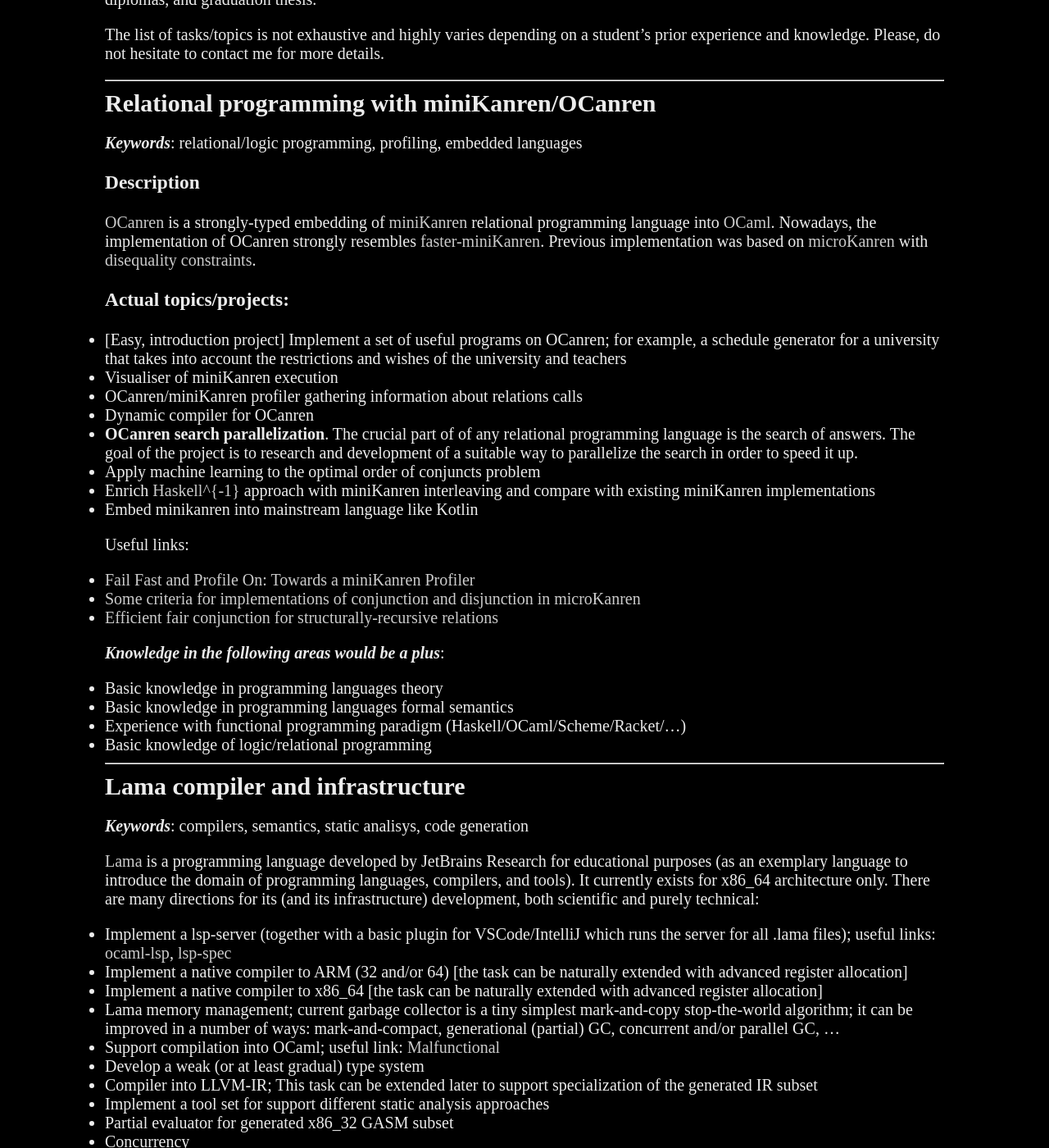
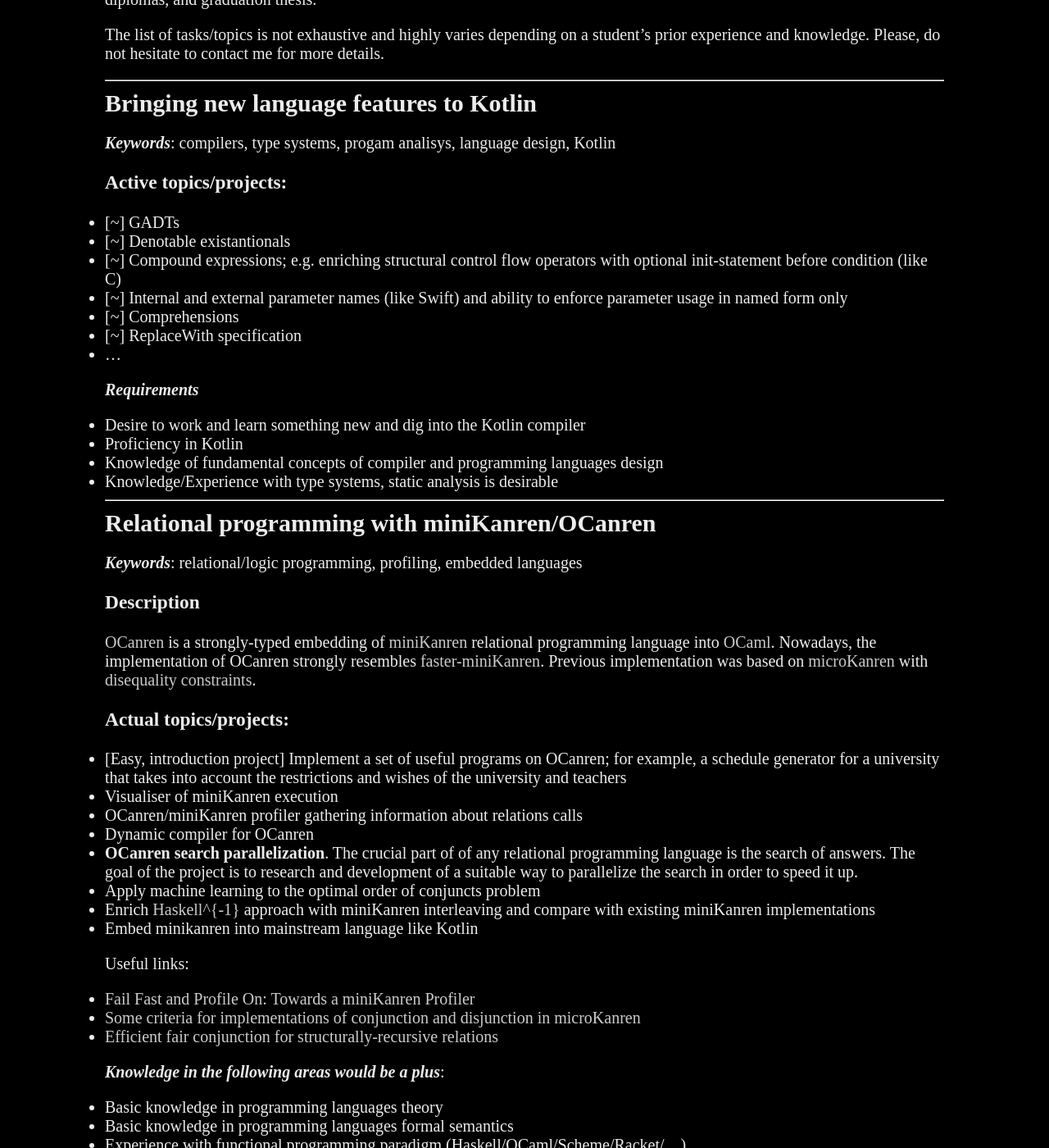
Before and after one commit to danyaberezun/danyaberezun.github.io, a Jekyll site: the page built from projects/index.md, in a window 1280 px wide and 1400 px high, scrolled down 422 px. Shown: the whole window at 82% size. Built offline with Jekyll 4.4.1, drawn with Linux system fonts in a browser that asks for light colours; some web fonts are replaced; some of the changed text lies outside the part shown.

Commit message:
small upd projects state

```diff
--- a/projects/index.md
+++ b/projects/index.md
@@ -6,6 +6,25 @@ This page contains a (non-exhaustive) list of topics (and research areas) for st
 
 The list of tasks/topics is not exhaustive and highly varies depending on a student's prior experience and knowledge.
 Please, do not hesitate to contact me for more details.
+
+---
+# Bringing new language features to Kotlin
+***Keywords***: compilers, type systems, progam analisys, language design, Kotlin
+
+### Active topics/projects:
+* [~] GADTs
+* [~] Denotable existantionals
+* [~] Compound expressions; e.g. enriching structural control flow operators with optional init-statement before condition (like C)
+* [~] Internal and external parameter names (like Swift) and ability to enforce parameter usage in named form only
+* [~] Comprehensions
+* [~] ReplaceWith specification
+* ...
+
+***Requirements***
+* Desire to work and learn something new and dig into the Kotlin compiler
+* Proficiency in Kotlin
+* Knowledge of fundamental concepts of compiler and programming languages design
+* Knowledge/Experience with type systems, static analysis is desirable
 
 ---
 
@@ -50,10 +69,10 @@ Useful links:
 It currently exists for x86_64 architecture only.
 There are many directions for its (and its infrastructure) development, both scientific and purely technical:
 
-* Implement a lsp-server (together with a basic plugin for VSCode/IntelliJ which runs the server for all .lama files); useful links: [ocaml-lsp](https://github.com/ocaml/ocaml-lsp), [lsp-spec](https://microsoft.github.io/language-server-protocol/specifications/lsp/3.17/specification/)
+* [~] Implement a lsp-server (together with a basic plugin for VSCode/IntelliJ which runs the server for all .lama files); useful links: [ocaml-lsp](https://github.com/ocaml/ocaml-lsp), [lsp-spec](https://microsoft.github.io/language-server-protocol/specifications/lsp/3.17/specification/)
 * Implement a native compiler to ARM (32 and/or 64) [the task can be naturally extended with advanced register allocation]
 * Implement a native compiler to x86_64 [the task can be naturally extended with advanced register allocation]
-* Lama memory management; current garbage collector is a tiny simplest mark-and-copy stop-the-world algorithm; it can be improved in a number of ways: mark-and-compact, generational (partial) GC, concurrent and/or parallel GC, ...
+* [~] Lama memory management; current garbage collector is a tiny simplest mark-and-copy stop-the-world algorithm; it can be improved in a number of ways: mark-and-compact, generational (partial) GC, concurrent and/or parallel GC, ...
 * Support compilation into OCaml; useful link: [Malfunctional](https://web.archive.org/web/20170725050716/https://www.cl.cam.ac.uk/~sd601/papers/malfunction.pdf)
 * Develop a weak (or at least gradual) type system
 * Compiler into LLVM-IR; This task can be extended later to support specialization of the generated IR subset
@@ -88,7 +107,7 @@ The project aims to bring new features in ML-like languages and produce some pat
   Useful links: [ocamil](https://github.com/nojb/ocamil), [smldotnet](https://github.com/kaveman-/smldotnet), [a paper](https://citeseerx.ist.psu.edu/viewdoc/download?doi=10.1.1.58.4305&rep=rep1&type=pdf), [miniML](https://gitlab.com/Kakadu/fp2020-materials-private/-/tree/master/miniml)
   {% comment %} [kakadu's parser for miniML](https://gitlab.com/Kakadu/fp2020-materials-private/-/tree/master/miniml) {% endcomment %}
 * OCaml to JVM
-* Patching polymorphic variants for OCaml\\
+* [~v] Patching polymorphic variants for OCaml\\
   Usefull links: [a paper](https://arxiv.org/pdf/1606.01106.pdf), [Tommaso Petrucciani PhD thesis](https://tel.archives-ouvertes.fr/tel-02119930/document) and [prototype](https://gitlab.math.univ-paris-diderot.fr/petrucciani/setvariants/-/tree/master)
 
 ***Knowledge in the following areas would be a plus***:
```
